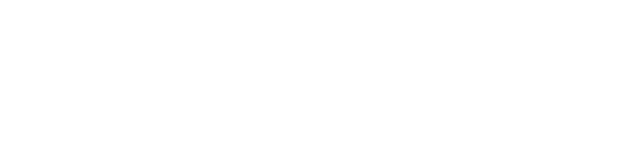
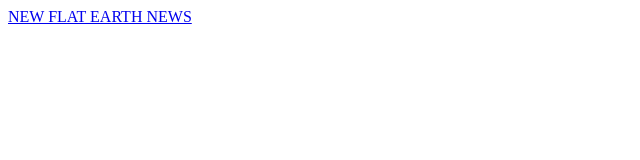
Before and after one commit to tadpolefeet/flatearth, a plain HTML site: page index.html in a window 1280 px wide. Shown: the whole page, without its empty margins (0-640 px from the left). Drawn offline with Linux system fonts and the light colour scheme.

Commit message:
Update index.html

```diff
--- a/index.html
+++ b/index.html
@@ -1,2 +1,2 @@
 
-<a href="FlatEarthSociety.docx" download>
+<a href="FlatEarthSociety.docx" download> NEW FLAT EARTH NEWS</a>
```
